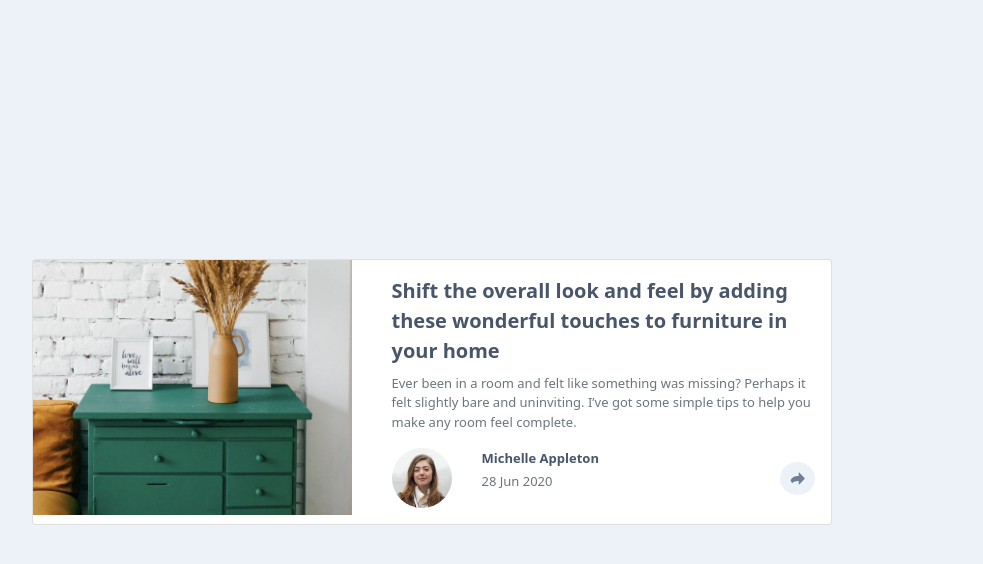
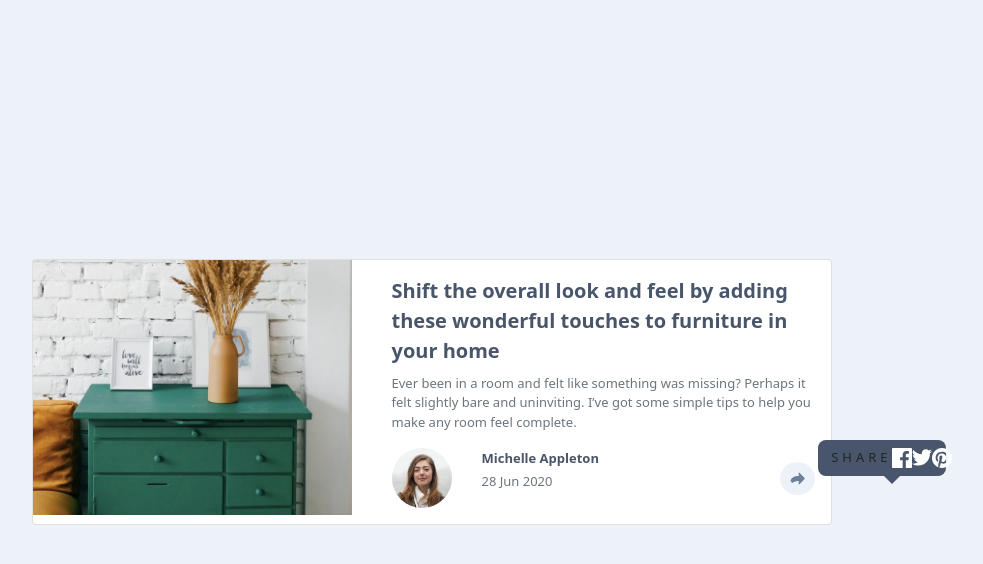
Before and after one commit to RiyaJ28/article-preview-component-master, a plain HTML site: page index.html in a window 1280 px wide. Both pictures are taken after a click on the picture 1005 px from the left and 478 px from the top of the page. Shown: the whole page, without its empty margins (208-1191 px from the left). Drawn offline with nearby package versions, Linux system fonts and the light colour scheme.

Commit message:
javascript

```diff
--- a/index.html
+++ b/index.html
@@ -42,20 +42,30 @@
                 <p class="text-muted">28 Jun 2020</p>
               </div>
               <div class="jd">
-                <img class="d-flex justify-content-end align-content-center share" src="images/icon-share.svg"
-                  alt="share">
+                <div class="popupParent">
+                  <div id="popup" class="hidden">
+                    Share
+                    <img src="images/icon-facebook.svg" alt="icon-facebook" />
+                    <img src="images/icon-twitter.svg" alt="icon-twitter" />
+                    <img src="images/icon-pinterest.svg" alt="icon-pinterest" />
+                  </div>
+                </div>
+                <div id="ba" class="button" onclick="clickShare()">
+                  <img class="share" src="images/icon-share.svg" alt="Share" />
+                </div>
               </div>
             </div>
           </div>
         </div>
       </div>
     </div>
+    </div>
   </main>
 
   <script src="https://cdn.jsdelivr.net/npm/bootstrap@5.0.2/dist/js/bootstrap.bundle.min.js"
     integrity="sha384-MrcW6ZMFYlzcLA8Nl+NtUVF0sA7MsXsP1UyJoMp4YLEuNSfAP+JcXn/tWtIaxVXM"
     crossorigin="anonymous"></script>
-  <script href="index.js" charset="UTF-8"></script>
+  <script src="index.js" charset="UTF-8"></script>
 </body>
 
 </html>
--- a/index.js
+++ b/index.js
@@ -1 +1,22 @@
-alert("hello");
+function clickShare() {
+    let popup = document.getElementById("popup");
+    let authorContainer = document.getElementById("AC");
+    let buttonA = document.getElementById("ba");
+    let buttonB = document.getElementById("bb");
+    let mediaMatched = window.matchMedia("(max-width: 600px)").matches;
+
+    console.log(mediaMatched);
+    if (popup.classList.contains("hidden")) {
+      popup.classList.remove("hidden");
+      if (mediaMatched) {
+        buttonA.classList.add("hidden");
+        buttonB.classList.remove("hidden");
+      }
+    } else {
+      popup.classList.add("hidden");
+      if (mediaMatched) {
+        buttonA.classList.remove("hidden");
+        buttonB.classList.add("hidden");
+      }
+    }
+}
--- a/style.css
+++ b/style.css
@@ -58,9 +58,47 @@ body{
 
 .share:hover {
     background-color: hsl(217, 19%, 35%);
-    color: white;
 }
 
+#popup{
+    background-color: hsl(217, 19%, 35%);
+    position: absolute;
+}
+
+.popupParent {
+    position: relative;
+  }
+  #popup {
+    position: absolute;
+    background-color:hsl(217, 19%, 35%);
+    color: var(--grayBlue);
+    text-transform: uppercase;
+    letter-spacing: 0.5vh;
+    display: flex;
+    justify-content: space-evenly;
+    align-items: center;
+    padding: 1vh 1vw;
+    border-radius: 1vh;
+    font-size: small;
+    width: 10vw;
+    top: -3vw;
+    left: 3vw;
+  }
+
+  #popup::after {
+    content: " ";
+    height: 0;
+    position: absolute;
+    width: 0;
+    left: 50%;
+    bottom: -50%;
+    border: 10px solid transparent;
+    border-top-color: hsl(217, 19%, 35%);
+  }
+
+  .hidden {
+    display: none !important;
+  }
 
 @media  screen and (max-width:426px) {
     .main{
```
